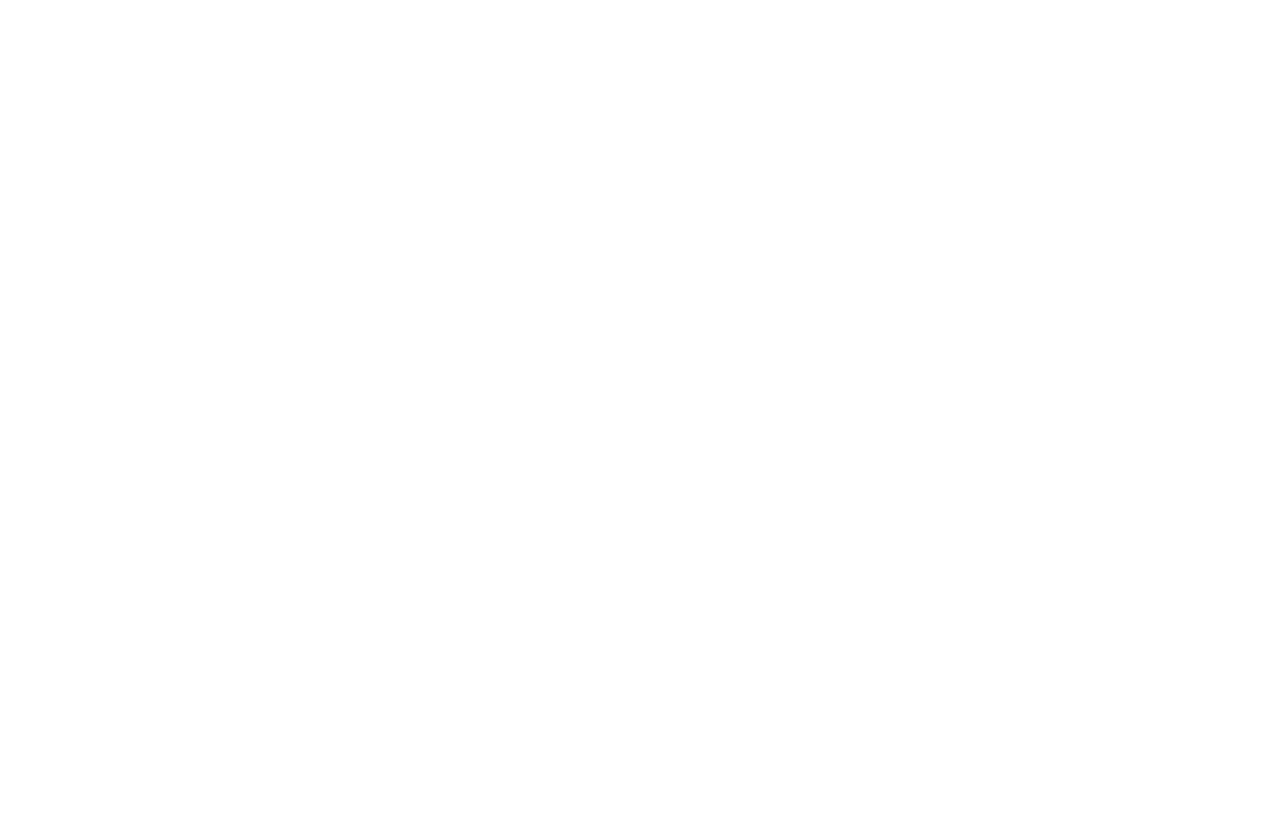
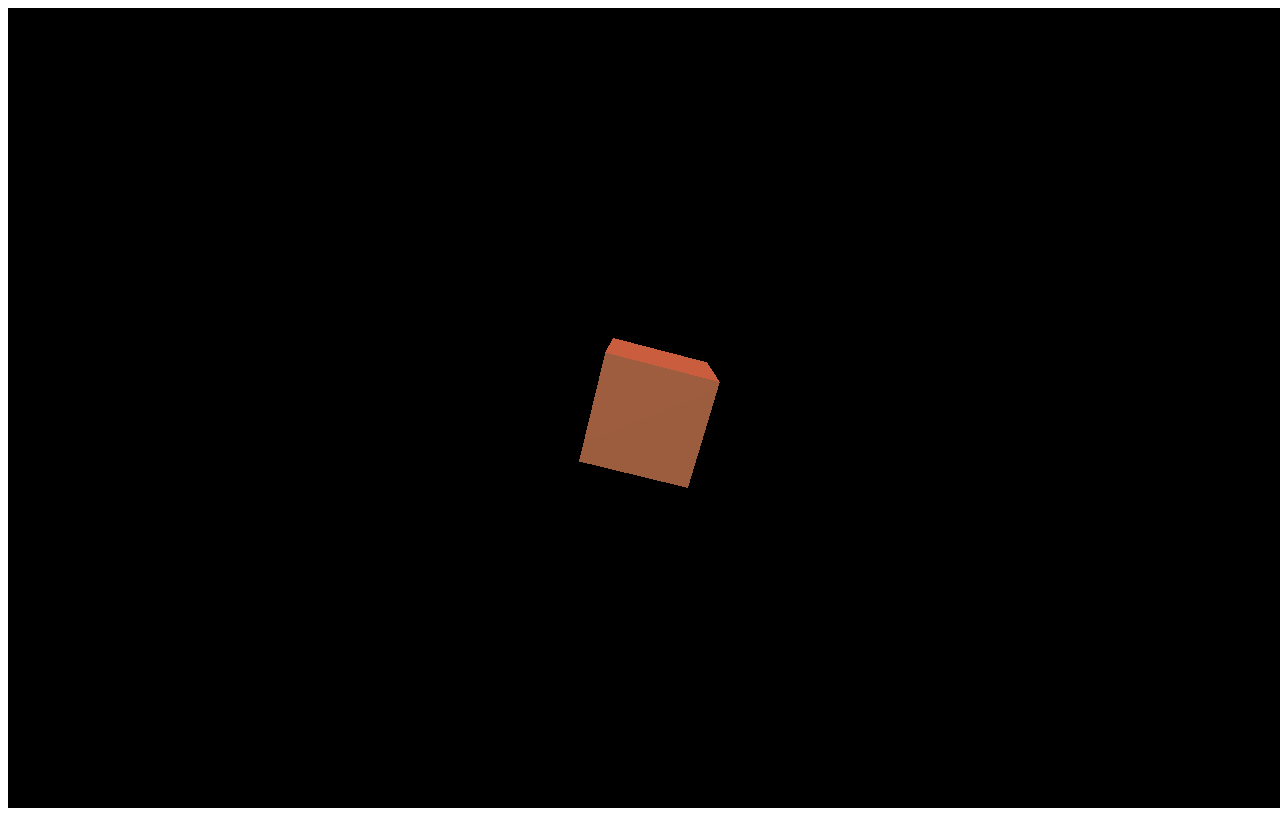
Before and after one commit to sinclairetype0/uas-pgrafis, a website: page three/index.html in a window 1280 px wide. Drawn offline with Linux system fonts and the light colour scheme.

Commit message:
hello world cube

```diff
--- a/three/index.html
+++ b/three/index.html
@@ -5,9 +5,10 @@
     <meta http-equiv="X-UA-Compatible" content="IE=edge">
     <title>Page Title</title>
     <meta name="viewport" content="width=device-width, initial-scale=1">
-    <script src="/three/three.min.js"></script>
+    <script src="/js/three.min.js"></script>
 </head>
 <body>
 
 </body>
+<script src="/js/index.js"></script>
 </html>
--- /dev/null
+++ b/three/js/index.js
@@ -0,0 +1,37 @@
+var scene = new THREE.Scene();
+var camera = new THREE.PerspectiveCamera( 75, window.innerWidth/window.innerHeight, 0.1, 1000 );
+
+var renderer = new THREE.WebGLRenderer();
+renderer.setSize( window.innerWidth, window.innerHeight );
+document.body.appendChild( renderer.domElement );
+
+var geometry = new THREE.BoxGeometry( 1, 1, 1 );
+var material = new THREE.MeshLambertMaterial( {
+     color: "#C479D3"
+    } );
+var cube = new THREE.Mesh( geometry, material );
+
+var light = new THREE.AmbientLight("#53C54B");
+
+light.position.set( 50, 50, 50 );
+
+var spotLight = new THREE.SpotLight("#FF0000");
+spotLight.position.set(-30, 60, 60);
+spotLight.castShadow = true;
+
+scene.add(spotLight);
+scene.add( light );
+scene.add( cube );
+
+camera.position.z = 5;
+
+var animate = function () {
+    requestAnimationFrame( animate );
+
+    cube.rotation.x += 0.1;
+    cube.rotation.y += 0.1;
+
+    renderer.render( scene, camera );
+};
+
+animate();
```
Also changed, not shown: three/js/three.min.js (renamed from three/three.min.js).
